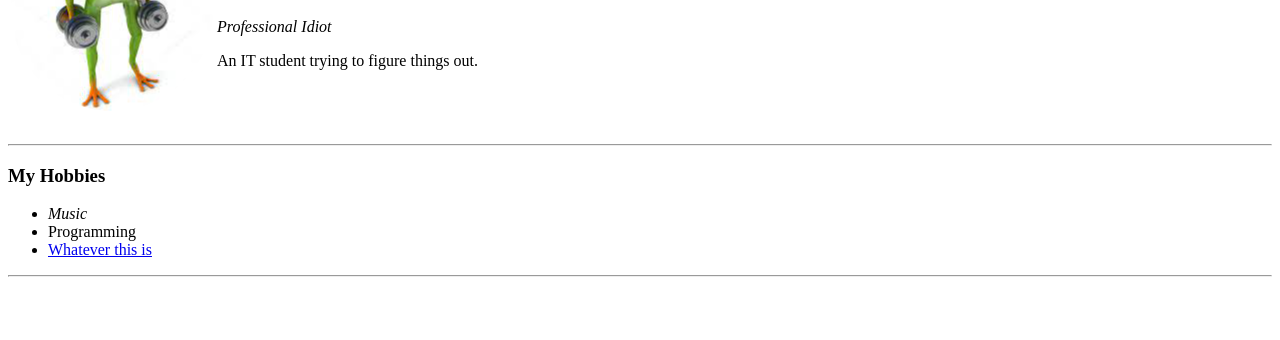
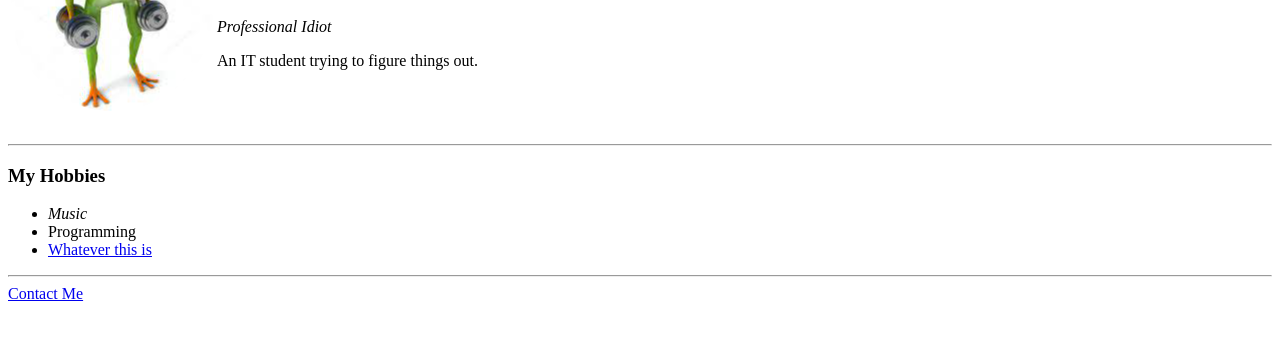
Before and after one commit to KanielPinto/Test-Website, a plain HTML site: page index.html in a window 1280 px wide. Shown: the part 102-442 px from the top of the page. Drawn offline with Linux system fonts and the light colour scheme.

Commit message:
fixed contactme

```diff
--- a/index.html
+++ b/index.html
@@ -39,5 +39,6 @@
       </li>
     </ul>
     <hr />
+    <a href="contactme.html">Contact Me</a>
   </body>
 </html>
```
